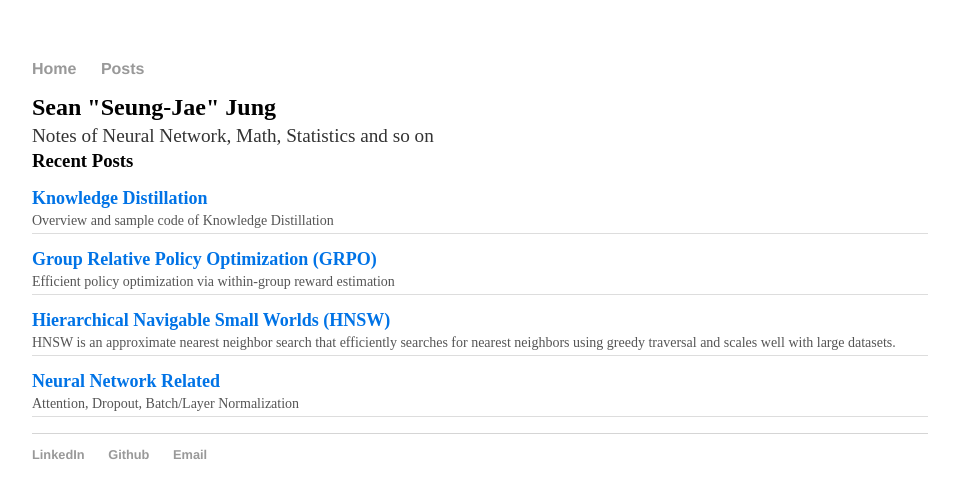
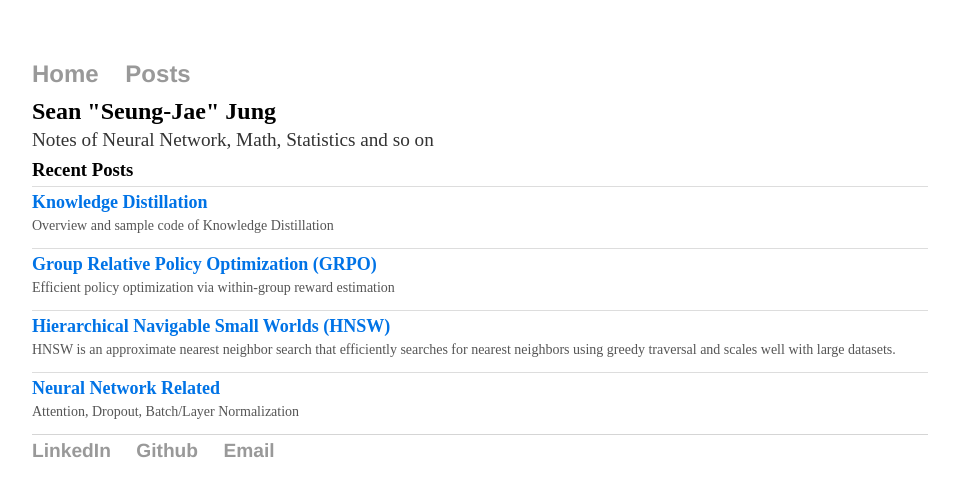
Before and after one commit to sean-sj-jung/sean-sj-jung.github.io, a Jekyll site: the page built from index.html, in a window 1280 px wide. Shown: the top 498 px of the page, without its empty margins (160-1119 px from the left). Built offline with Jekyll 4.4.1, drawn with Linux system fonts in a browser that asks for light colours; nearby versions of some CDN libraries.

Commit message:
border top

```diff
--- a/css/main.css
+++ b/css/main.css
@@ -31,19 +31,13 @@ footer {
     font-size: .8em;
 }
 h1, h2, h3 {
-    margin-top: 5px; /* Reduce space below headings */
+    margin-top: 10px; /* Reduce space below headings */
     margin-bottom: 5px;
 }
 
-
-
-ul.post {
+ul {
     margin: 5px auto 5px;
     font-size: 1.5em;
-}
-
-ul.post li {
-    list-style: none;
 }
 
 .recent-posts {
@@ -53,8 +47,8 @@ ul.post li {
 
 .recent-posts li {
     margin-bottom: 15px;
-    border-bottom: 1px solid #ddd;
-    /* padding-bottom: 10px; */
+    border-top: 1px solid #ddd;
+    /* padding-bottom: 5px; */
 }
 
 .recent-posts a {
```
